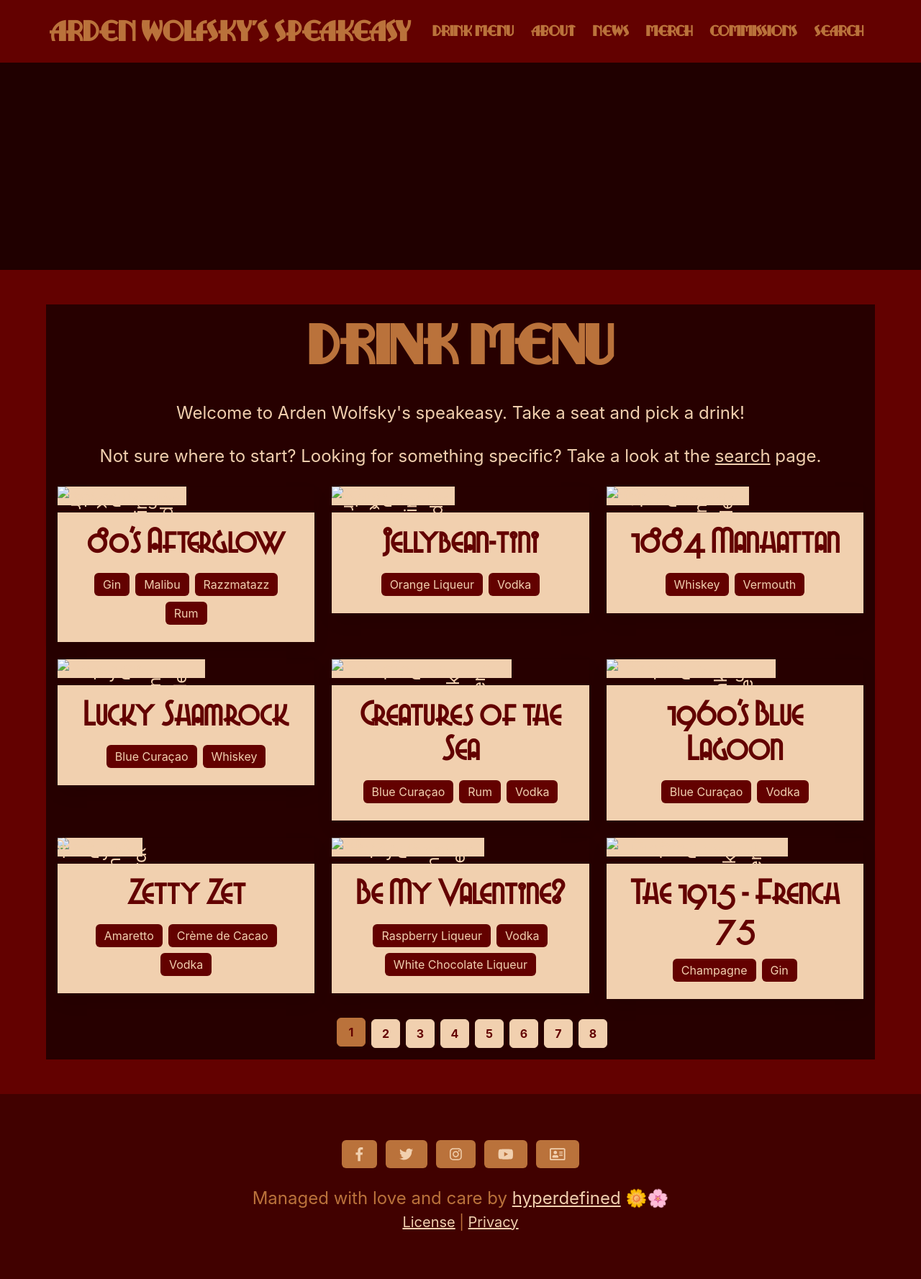
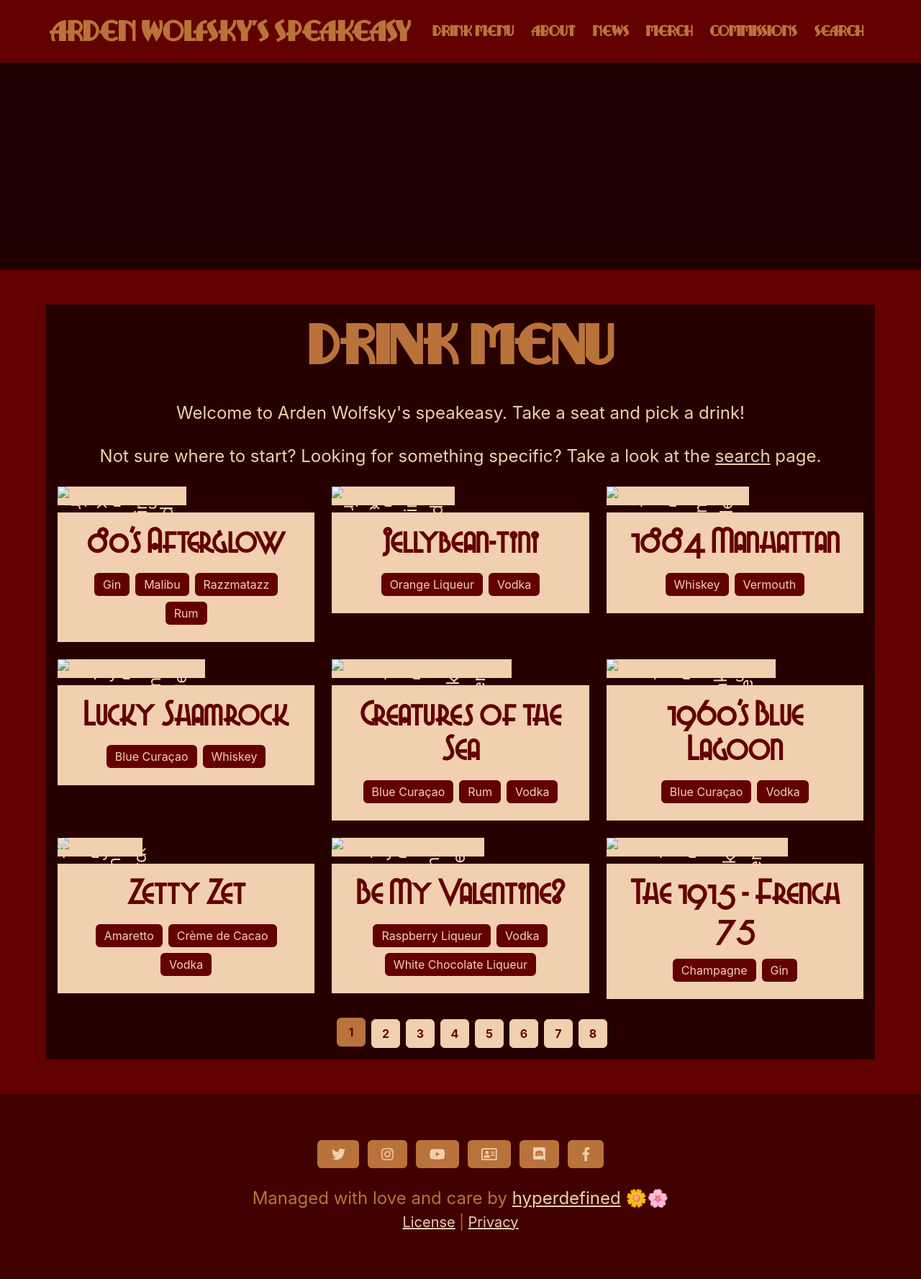
Before and after one commit to ArdenWolfsky/speakeasy, a Jekyll site: the page built from index.html, in a window 1280 px wide. Shown: the whole page at 72% size. Built offline with Jekyll 4.4.1, drawn with Linux system fonts in a browser that asks for light colours; nearby versions of some CDN libraries; the list of posts is cut into pages by our own code.

Commit message:
Update social-buttons.html

```diff
--- a/_includes/social-buttons.html
+++ b/_includes/social-buttons.html
@@ -1,7 +1,4 @@
 <div class="buttons">
-    <a href="https://www.facebook.com/profile.php?id=100083230765662" class="button is-dark" target="_blank" data-umami-event="social-facebook">
-        <i class="fab fa-facebook-f"></i>
-    </a>
     <a href="https://twitter.com/ArdenWolfsky" class="button is-dark" target="_blank" data-umami-event="social-twitter">
         <i class="fab fa-twitter"></i>
     </a>
@@ -14,4 +11,10 @@
     <a href="https://ardenwolfsky.carrd.co/" class="button is-dark" target="_blank" data-umami-event="social-carrd">
         <i class="far fa-address-card"></i>
     </a>
+    <a href="https://discord.gg/aZbtj8Czeb" class="button is-dark" target="_blank" data-umami-event="social-discord">
+        <i class="fab fa-discord"></i>
+    </a>
+    <a href="https://www.facebook.com/profile.php?id=100083230765662" class="button is-dark" target="_blank" data-umami-event="social-facebook">
+        <i class="fab fa-facebook-f"></i>
+    </a>
 </div>
```
